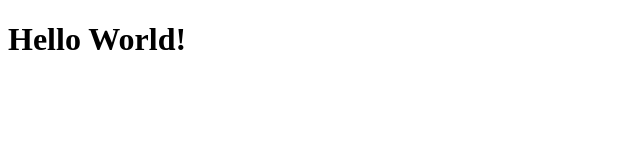
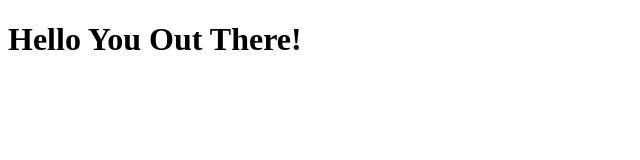
Before and after one commit to Will-Mann-16/Test, a plain HTML site: page index.html in a window 1280 px wide. Shown: the whole page, without its empty margins (0-640 px from the left). Drawn offline with Linux system fonts and the light colour scheme.

Commit message:
Changed one of the files

```diff
--- a/index.html
+++ b/index.html
@@ -6,7 +6,7 @@
 </head>
 
 <body>
-    <h1>Hello World!</h1>
+    <h1>Hello You Out There!</h1>
 </body>
 
 </html>
```
